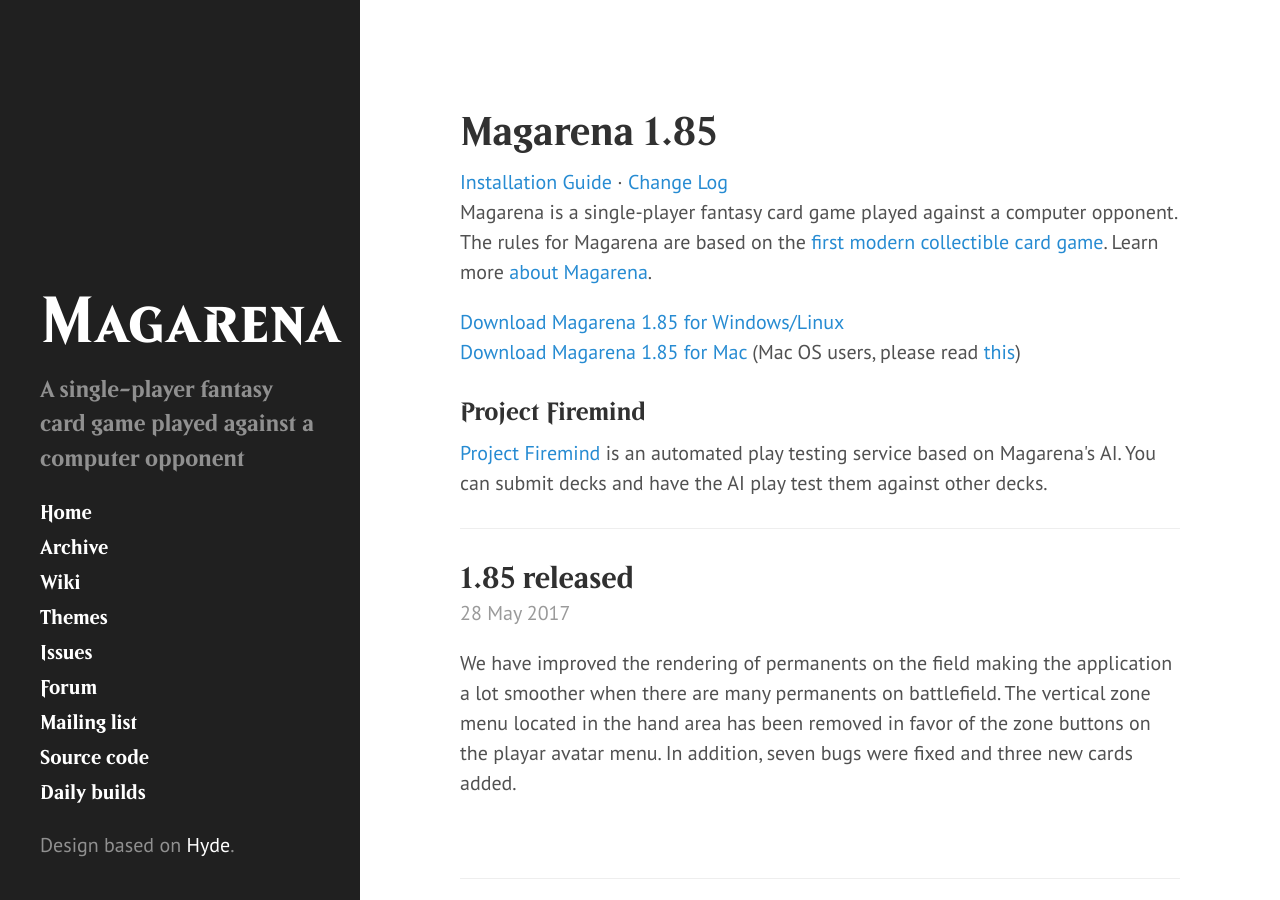
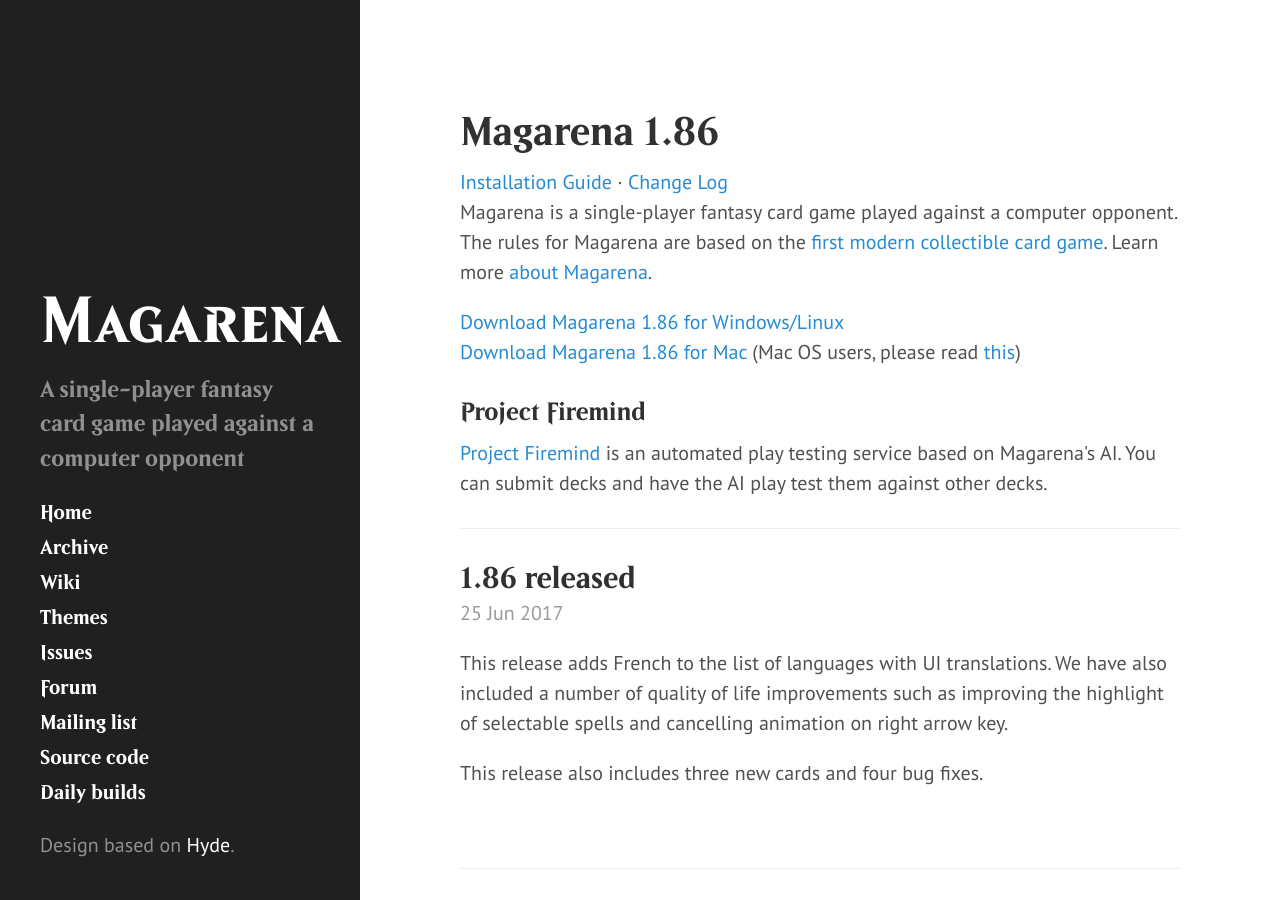
Before and after one commit to magarena/magarena.github.io, a Jekyll site: the page built from index.html, in a window 1280 px wide and 900 px high. Built offline with Jekyll 4.4.1, drawn with Linux system fonts in a browser that asks for light colours; the list of posts is cut into pages by our own code.

Commit message:
release post for 1.86

```diff
--- a/_config.yml
+++ b/_config.yml
@@ -20,7 +20,7 @@
 paginate:         1
 
 # Custom vars
-version:          '1.85'
+version:          '1.86'
 
 github:
   repo:           //github.com/magarena/magarena
--- /dev/null
+++ b/_posts/2017-06-25-1-86-released.md
@@ -0,0 +1,10 @@
+---
+layout: post
+title: "1.86 released"
+---
+
+This release adds French to the list of languages with UI translations. We have
+also included a number of quality of life improvements such as improving the
+highlight of selectable spells and cancelling animation on right arrow key.
+
+This release also includes three new cards and four bug fixes.
```
